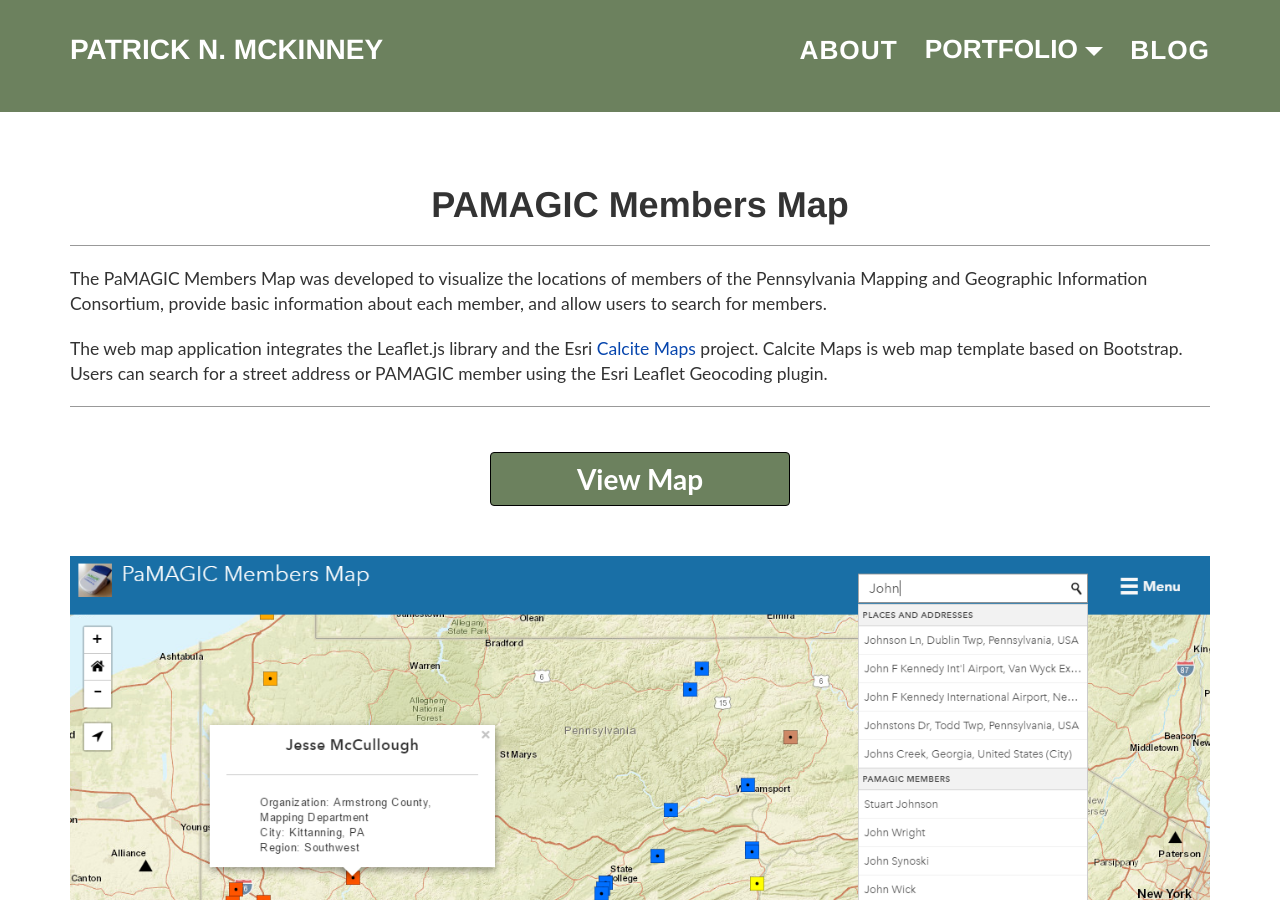
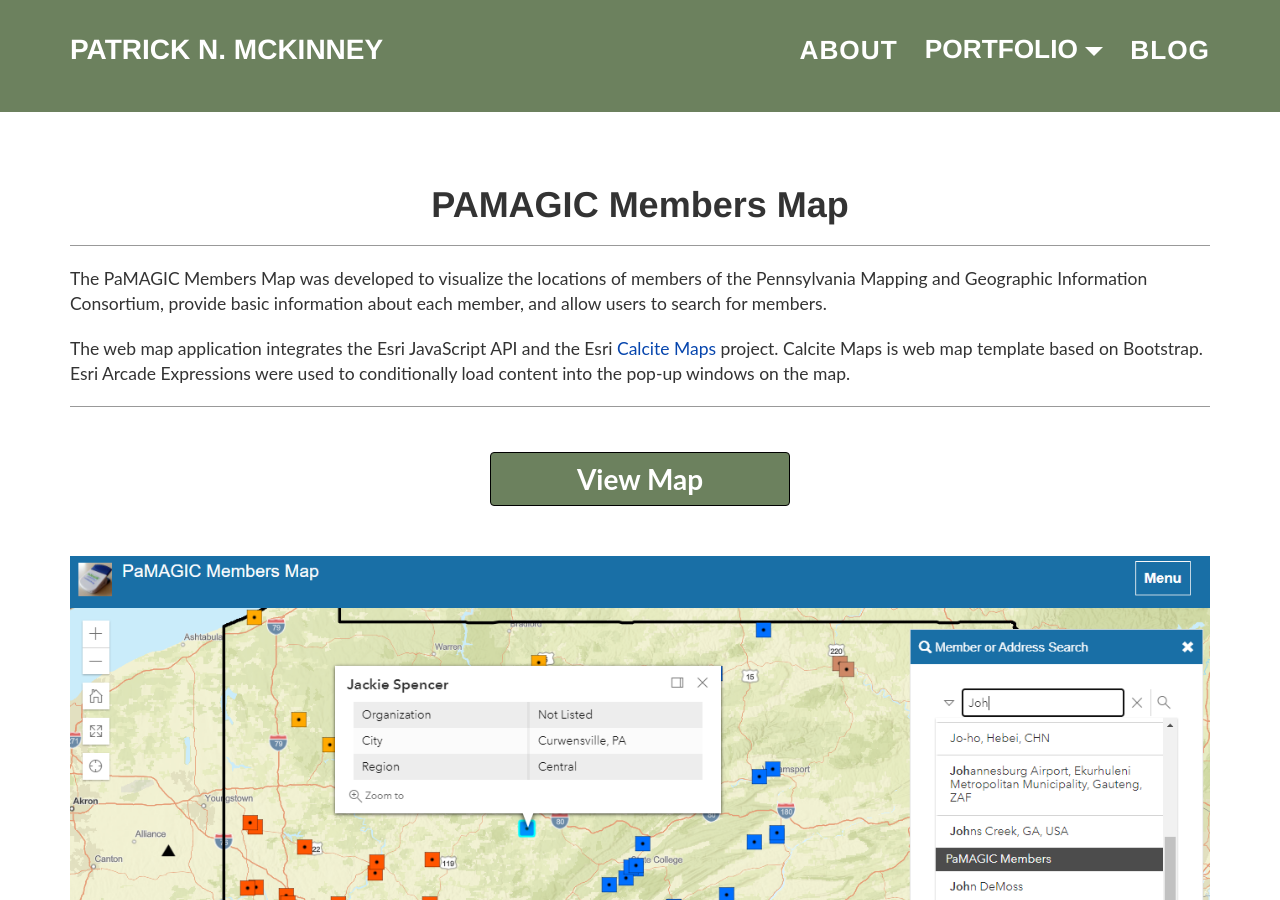
Before and after one commit to pmacMaps/website-live-test, a Jekyll site: the page built from portfolio_singles/pamagic-members-map.html, in a window 1280 px wide and 900 px high. Built offline with Jekyll 4.4.1, drawn with Linux system fonts in a browser that asks for light colours.

Commit message:
update content and image for pamagic members map to reflect esri js libary

```diff
--- a/_data/projects/webMaps.json
+++ b/_data/projects/webMaps.json
@@ -18,6 +18,6 @@
         "image": "pmg-members-map-screenshot.png",
         "image-alt": "screen shot of the PaMAGIC members web map application",
         "url": "/portfolio/product/pamagic-members-map",
-        "teaser": "This interactive web map showcases members of the Pennsylvania Mapping and Geographic Consortium.  It was built using Leaflet.js and the Esri Calcite Maps theme."
+        "teaser": "This interactive web map showcases members of the Pennsylvania Mapping and Geographic Information Consortium.  It was built using the Esri JavaScript API and the Esri Calcite Maps theme."
     }
 ]
--- a/portfolio_singles/pamagic-members-map.html
+++ b/portfolio_singles/pamagic-members-map.html
@@ -13,7 +13,7 @@ permalink: /portfolio/product/pamagic-members-map
                 <h1 class="text-center">PAMAGIC Members Map</h1>
                 <hr />
                 <p>The PaMAGIC Members Map was developed to visualize the locations of members of the Pennsylvania Mapping and Geographic Information Consortium, provide basic information about each member, and allow users to search for members.</p>
-                <p>The web map application integrates the Leaflet.js library and the Esri <a href="https://github.com/Esri/calcite-maps" target="_blank" rel="noopener">Calcite Maps</a> project.  Calcite Maps is web map template based on Bootstrap.  Users can search for a street address or PAMAGIC member using the Esri Leaflet Geocoding plugin.</p>
+                <p>The web map application integrates the Esri JavaScript API and the Esri <a href="https://github.com/Esri/calcite-maps" target="_blank" rel="noopener">Calcite Maps</a> project.  Calcite Maps is web map template based on Bootstrap.  Esri Arcade Expressions were used to conditionally load content into the pop-up windows on the map.</p>
                 <hr />
             </div>
         </div>
```
Also changed, not shown: assets/images/portfolio/pmg-members-map-screenshot.png.
